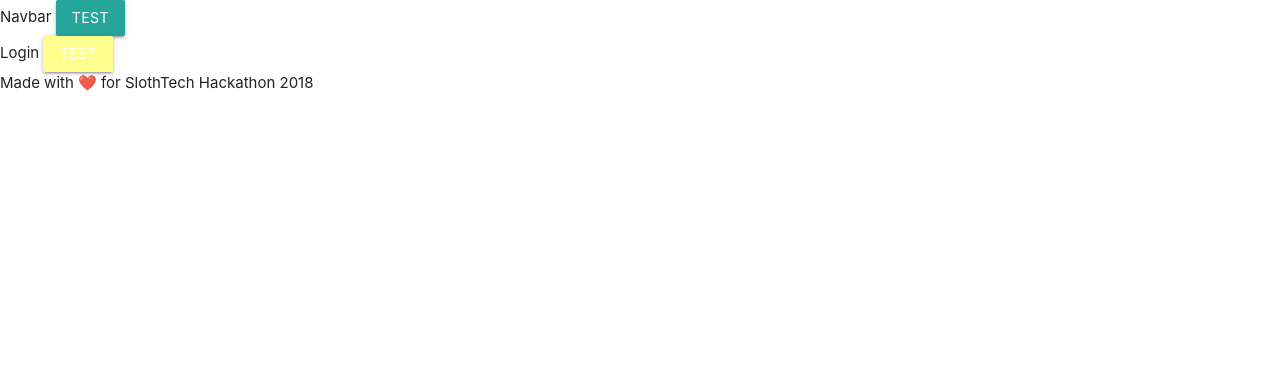
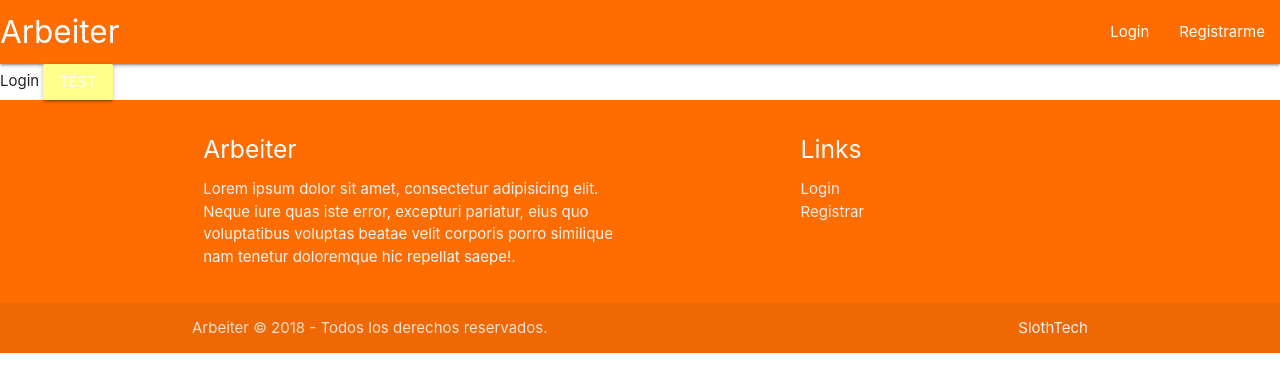
Before and after one commit to imjpfeliciano/arbeiter-client, a Vue app: page / in a window 1280 px wide. Shown: the top 392 px of the page. Built offline with nearby package versions, Linux system fonts and the light colour scheme.

Commit message:
simple header and footer

```diff
--- a/src/components/footer/footer.vue
+++ b/src/components/footer/footer.vue
@@ -1,5 +1,28 @@
 <template>
-  <div>Made with ❤️ for SlothTech Hackathon 2018</div>
+  <footer class="page-footer orange accent-4">
+    <div class="container">
+      <div class="row">
+        <div class="col l6 s12">
+          <h5 class="white-text">Arbeiter</h5>
+          <p class="grey-text text-lighten-4">Lorem ipsum dolor sit amet, consectetur adipisicing elit. Neque iure quas iste error, excepturi pariatur, eius quo voluptatibus voluptas beatae velit corporis porro similique nam tenetur doloremque hic repellat saepe!.</p>
+        </div>
+        <div class="col l4 offset-l2 s12">
+          <h5 class="white-text">Links</h5>
+          <ul>
+            <li><a class="grey-text text-lighten-3" href="/">Login</a></li>
+            <li><a class="grey-text text-lighten-3" href="/register">Registrar</a></li>
+          </ul>
+        </div>
+      </div>
+    </div>
+    <div class="footer-copyright">
+      <div class="container">
+      Arbeiter © 2018 - Todos los derechos reservados.
+      <a class="grey-text text-lighten-4 right" href="https://www.slothtech.io">SlothTech</a>
+      </div>
+    </div>
+  </footer>
+
 </template>
 
 <script>
@@ -7,3 +30,6 @@ export default {
 
 }
 </script>
+
+<style scoped>
+</style>
--- a/src/components/navbar/navbar.vue
+++ b/src/components/navbar/navbar.vue
@@ -1,8 +1,14 @@
 <template>
-  <div>
-    Navbar
-    <button class="waves-effect waves-light btn">Test</button>
-  </div>
+  <nav>
+    <div class="nav-wrapper orange accent-4">
+      <a href="#" class="brand-logo">Arbeiter</a>
+      <ul id="nav-mobile" class="right hide-on-med-and-down">
+        <li><a href="/">Login</a></li>
+        <li><a href="/register">Registrarme</a></li>
+      </ul>
+    </div>
+  </nav>
+
 </template>
 
 <script>
```
